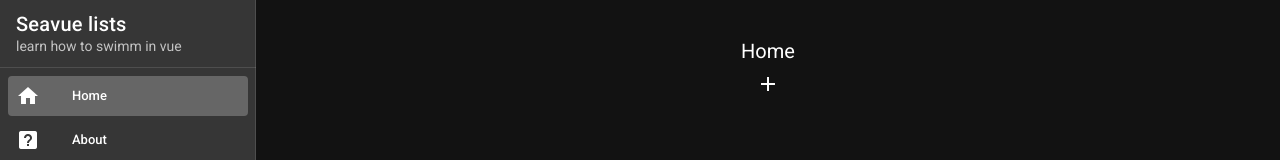
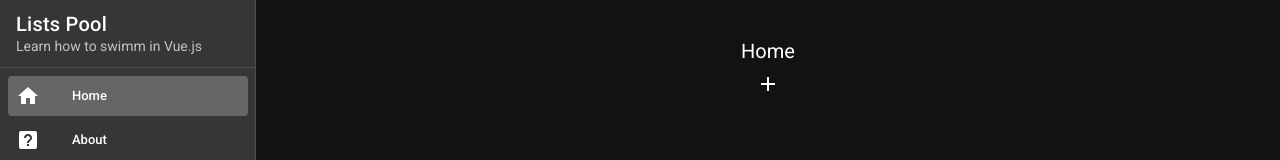
Before and after one commit to swimmio/swimm-vue, a Vue app: page / in a window 1280 px wide. Shown: the top 160 px of the page. Built offline with nearby package versions, Linux system fonts and the light colour scheme.

Commit message:
Update readme

```diff
--- a/src/components/Navdrawer.vue
+++ b/src/components/Navdrawer.vue
@@ -2,8 +2,8 @@
   <v-navigation-drawer permanent app>
     <v-list-item>
       <v-list-item-content>
-        <v-list-item-title class="title"> Seavue lists </v-list-item-title>
-        <v-list-item-subtitle> learn how to swimm in vue </v-list-item-subtitle>
+        <v-list-item-title class="title">Lists Pool</v-list-item-title>
+        <v-list-item-subtitle> Learn how to swimm in Vue.js </v-list-item-subtitle>
       </v-list-item-content>
     </v-list-item>
 
```
Also changed, not shown: 2 other files (tests, documents, lock files or other folders).
